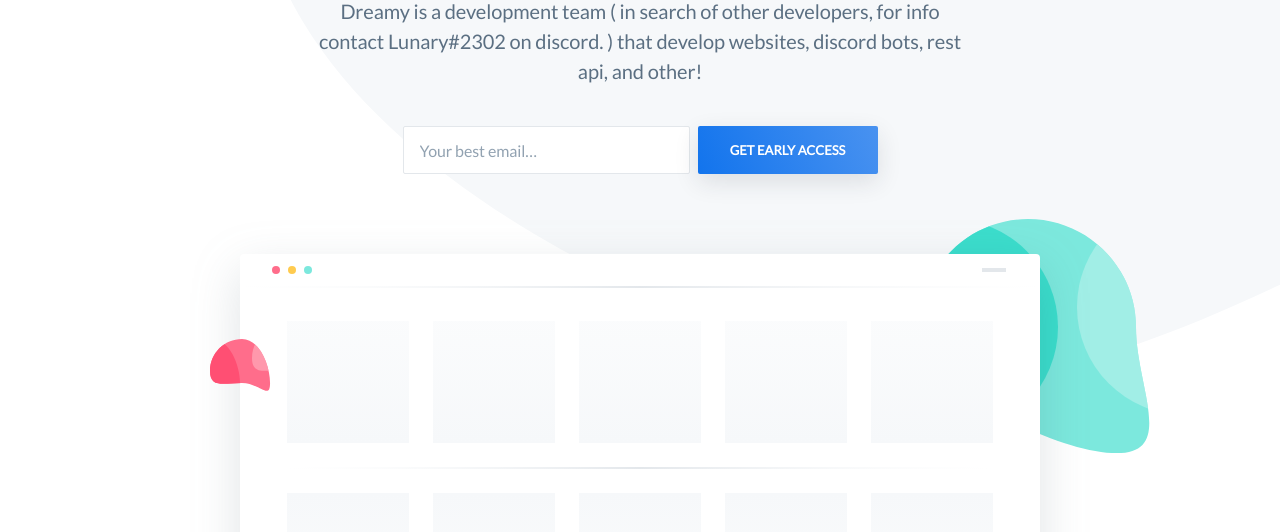
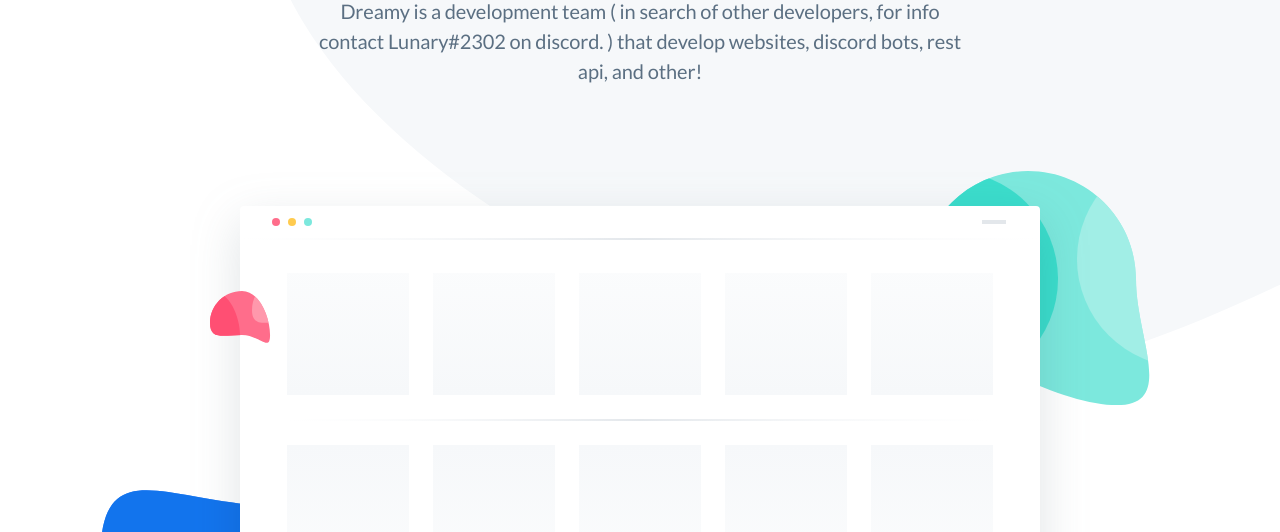
Before and after one commit to LunaryDev/website, a plain HTML site: page index.html in a window 1280 px wide. Shown: the part 232-764 px from the top of the page. Drawn offline with nearby package versions, Linux system fonts and the light colour scheme.

Commit message:
Update index.html

```diff
--- a/index.html
+++ b/index.html
@@ -60,12 +60,7 @@
                         <h1 class="hero-title h2-mobile mt-0 is-revealing">Dreamy development</h1>
                         <p class="hero-paragraph is-revealing">Dreamy is a development team ( in search of other developers, for info contact Lunary#2302 on discord. ) that develop websites, discord bots, rest api, and other!</p>
                         <div class="hero-form newsletter-form field field-grouped is-revealing">
-                            <div class="control control-expanded">
-                                <input class="input" type="email" name="email" placeholder="Your best email&hellip;">
-                            </div>
-                            <div class="control">
-                                <a class="button button-primary button-block button-shadow" href="#">Get early access</a>
-                            </div>
+
                         </div>
                         <div class="hero-browser">
                             <div class="bubble-3 is-revealing">
```
